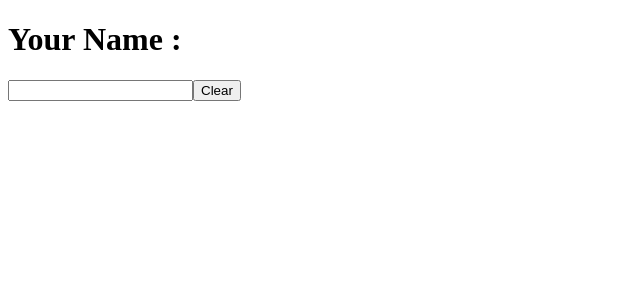
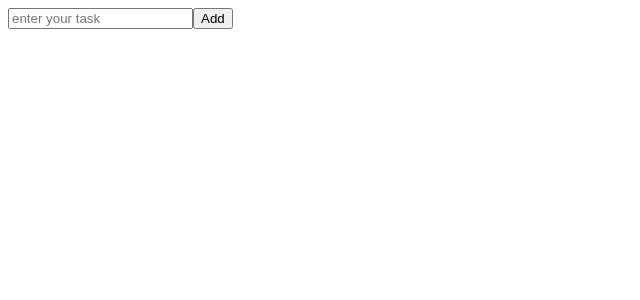
Before and after one commit to suraz404/ReactLearning, a React (Vite) app in the folder Learn/: page / in a window 1280 px wide. Shown: the top 300 px of the page, without its empty margins (0-640 px from the left). Built offline with nearby package versions, Linux system fonts and the light colour scheme.

Commit message:
feat: add TodoList component for managing tasks

```diff
--- a/Learn/src/App.jsx
+++ b/Learn/src/App.jsx
@@ -1,13 +1,15 @@
 // import UseState from "./components/UseState";
 
-import LocalStorage from "./components/LocalStorage";
+// import LocalStorage from "./components/LocalStorage";
+import TodoList from "./components/TodoList";
 
 const App = () => {
   return (
     <div>
       {/* <Weather temp={23} /> */}
       {/* <UseState /> */}
-      <LocalStorage />
+      {/* <LocalStorage /> */}
+      <TodoList />
     </div>
   );
 };
--- /dev/null
+++ b/Learn/src/components/TodoList.jsx
@@ -0,0 +1,31 @@
+import { useState } from "react";
+
+const TodoList = () => {
+  const [input, setInput] = useState("");
+  const [todo, setTodo] = useState([]);
+
+  const handleOnChange = (e) => {
+    setInput(e.target.value);
+  };
+  const handleAdd = () => {
+    setTodo([...todo, input]);
+  };
+
+  return (
+    <div>
+      <input
+        type="text"
+        placeholder="enter your task"
+        onChange={handleOnChange}
+        value={input}
+      />
+      <button onClick={handleAdd}>Add</button>
+
+      {todo.map((todo) => (
+        <li key={todo}>{todo}</li>
+      ))}
+    </div>
+  );
+};
+
+export default TodoList;
```
